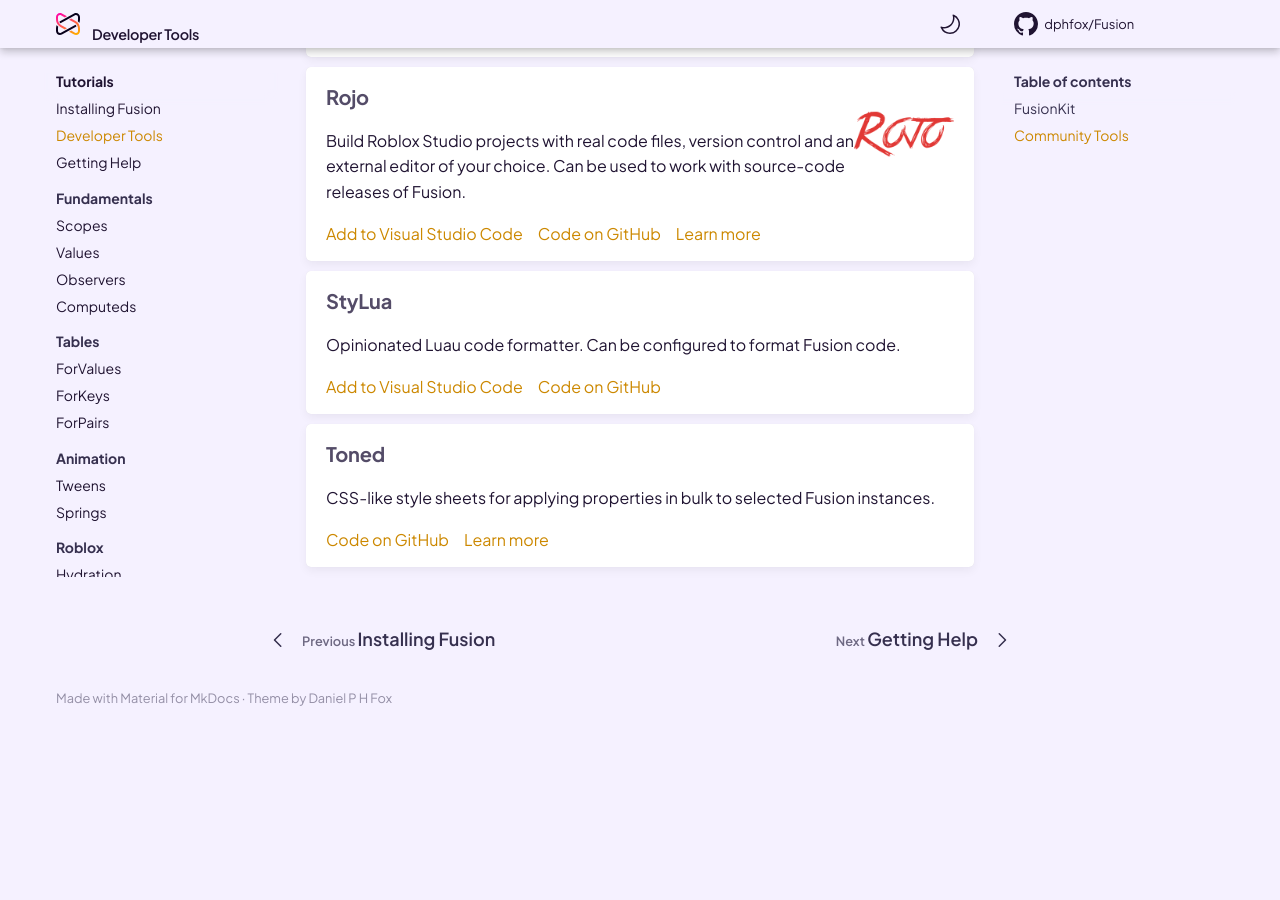
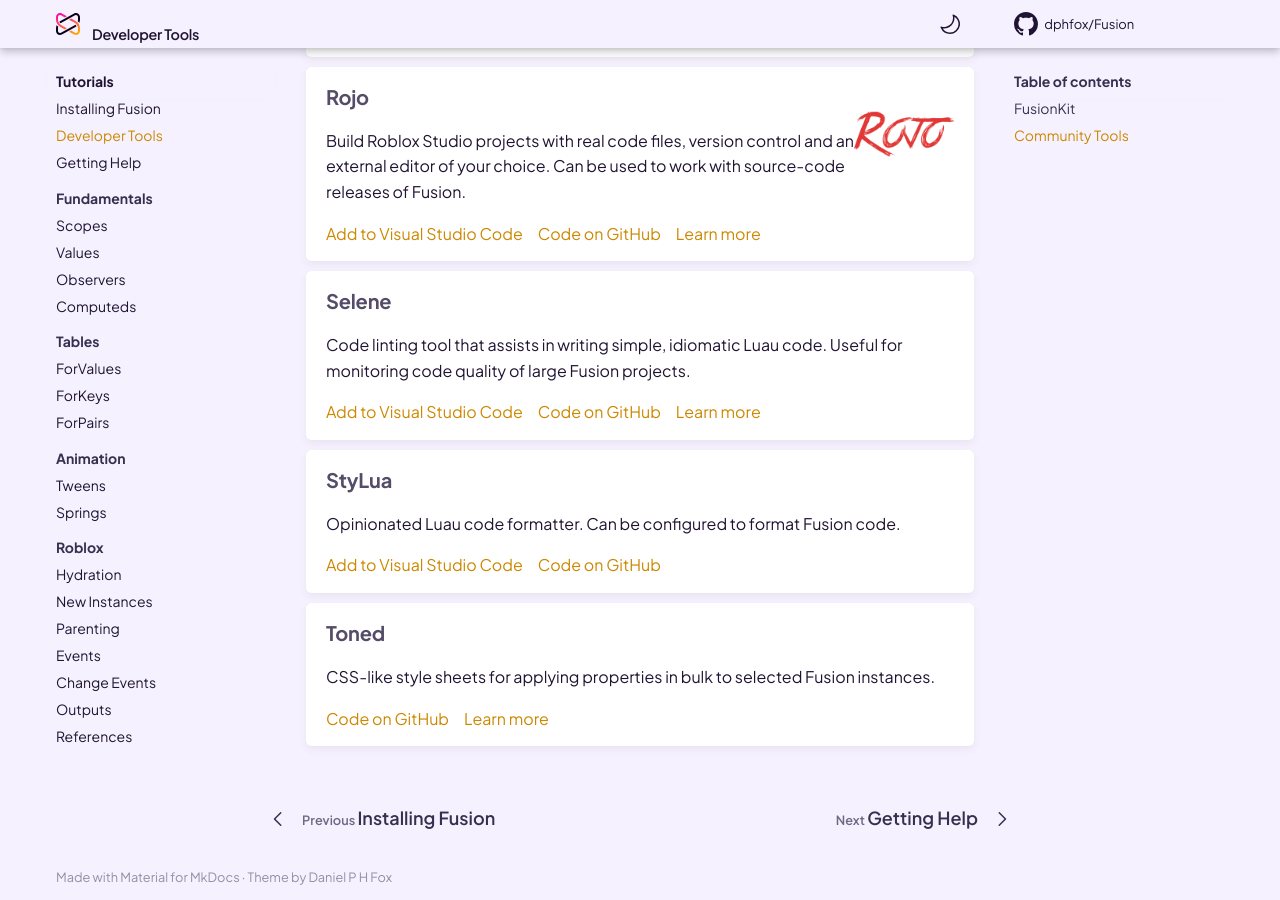
Before and after one commit to dphfox/Fusion, an MkDocs documentation site: the page built from docs/tutorials/get-started/developer-tools.md, in a window 1280 px wide and 900 px high, scrolled down 1717 px. Built offline with MkDocs 1.6.1 and Material for MkDocs 9.7.7, drawn with Linux system fonts in a browser that asks for light colours; comment, search, counter and statistics services are not loaded; the version menu is left out; before the commit the page ends 2438 px from its top, so only the background shows below that.

Commit message:
Add selene to developer tools page

```diff
--- a/docs/tutorials/get-started/developer-tools.md
+++ b/docs/tutorials/get-started/developer-tools.md
@@ -138,6 +138,18 @@ may have something to offer 🙂
 		</nav>
 	</article>
 	<article class="fusiondoc-devtool-entry">
+		<h3>Selene</h3>
+		<p>
+			Code linting tool that assists in writing simple, idiomatic Luau
+			code. Useful for monitoring code quality of large Fusion projects.
+		</p>
+		<nav>
+			<a href="https://marketplace.visualstudio.com/items?itemName=Kampfkarren.selene-vscode">Add to Visual&nbsp;Studio&nbsp;Code</a>
+			<a href="https://github.com/Kampfkarren/selene">Code on GitHub</a>
+			<a href="https://kampfkarren.github.io/selene/">Learn more</a>
+		</nav>
+	</article>
+	<article class="fusiondoc-devtool-entry">
 		<h3>StyLua</h3>
 		<p>
 			Opinionated Luau code formatter. Can be configured to format Fusion
```
